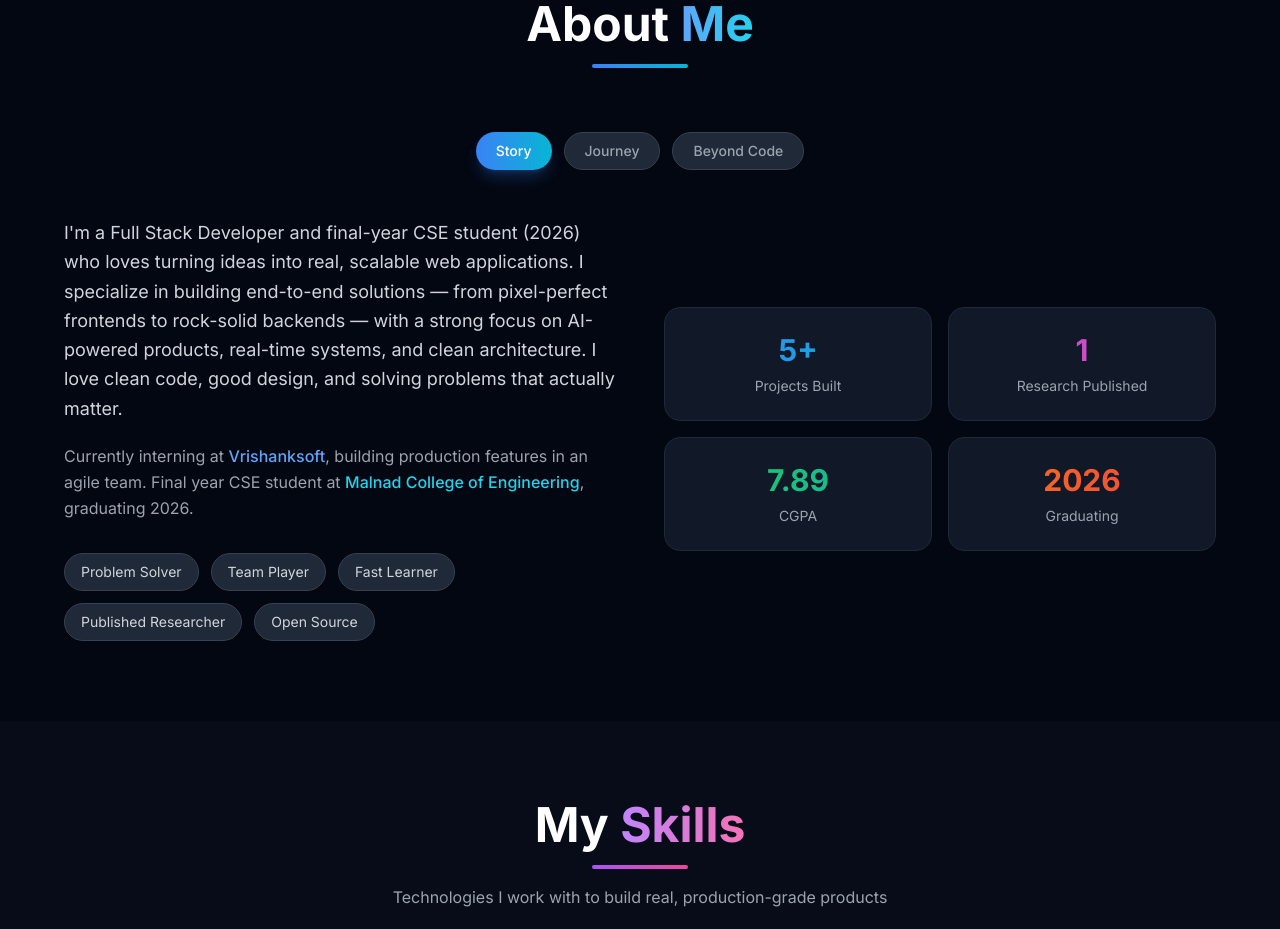
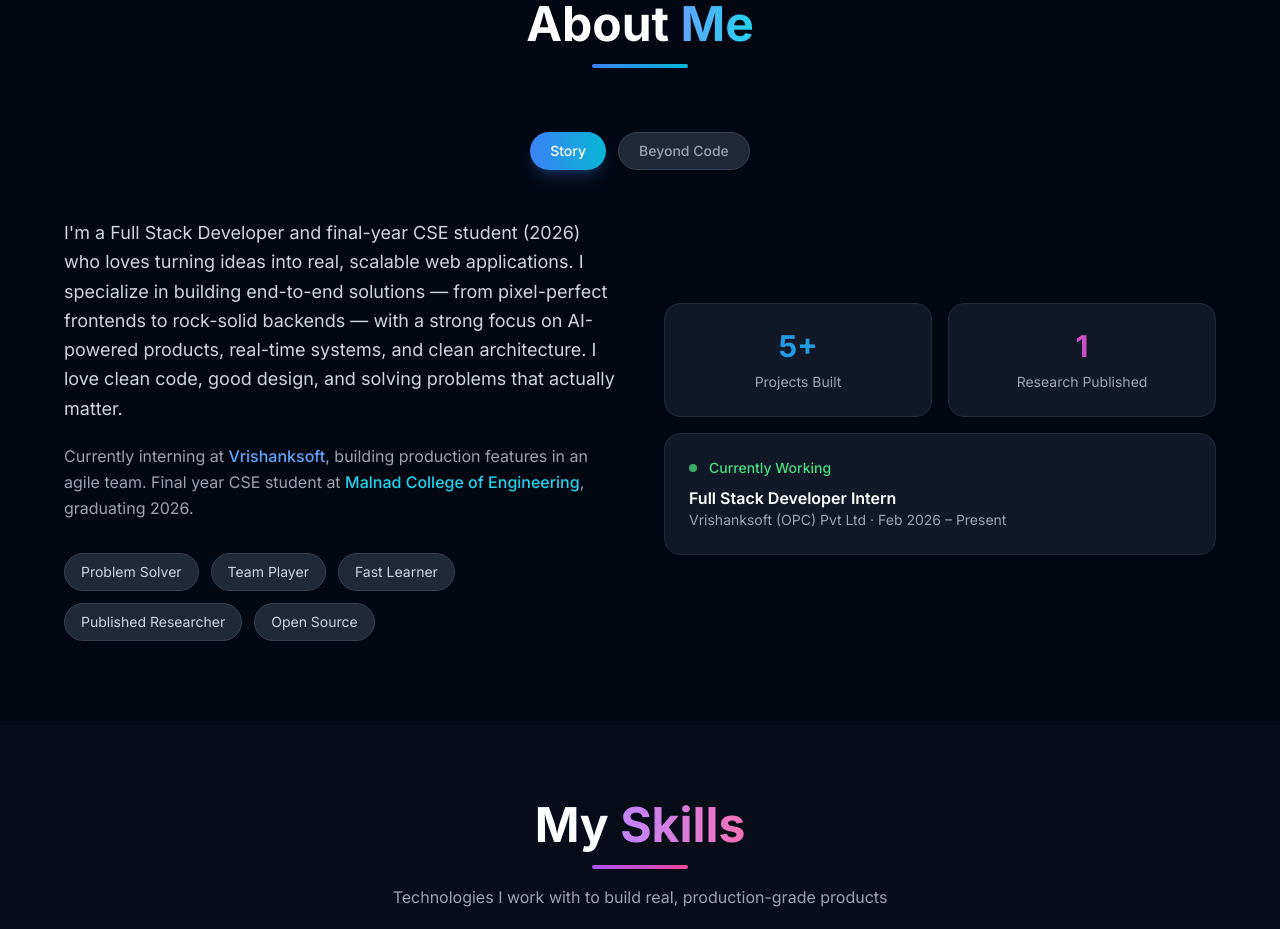
Before and after one commit to zaharaCodes/portfolio, a React (Create React App) app: page / in a window 1280 px wide. Shown: the part 880-1809 px from the top of the page. Built offline with nearby package versions, Linux system fonts and the light colour scheme.

Commit message:
fix: about redesign with tabs + resume PDF working

```diff
--- a/src/components/About.js
+++ b/src/components/About.js
@@ -3,19 +3,12 @@ import { motion, useInView } from 'framer-motion';
 import { info } from '../data/info';
 
 const funFacts = [
-  { emoji: "✈️", label: "Traveller", desc: "Always planning the next trip" },
-  { emoji: "🗺️", label: "Explorer", desc: "New places, new perspectives" },
-  { emoji: "📸", label: "Photographer", desc: "Capturing moments on the road" },
-  { emoji: "☕", label: "Coffee lover", desc: "Fuelled by caffeine & curiosity" },
-  { emoji: "🎧", label: "Music", desc: "Lo-fi beats while coding" },
-  { emoji: "🌙", label: "Night owl", desc: "Best ideas after midnight" },
-];
-
-const timeline = [
-  { year: "2022", event: "Started B.E. Computer Science at Malnad College" },
-  { year: "2024", event: "Built first full-stack AI project with Groq API" },
-  { year: "2025", event: "Published CNN research at iCREATE 2025 Conference" },
-  { year: "2026", event: "Full Stack Developer Intern at Vrishanksoft" },
+  { icon: "🌍", label: "Traveller", desc: "Always planning the next trip" },
+  { icon: "🏔️", label: "Explorer", desc: "New places, new perspectives" },
+  { icon: "🎒", label: "Backpacker", desc: "Light luggage, big adventures" },
+  { icon: "☕", label: "Coffee Lover", desc: "Fuelled by caffeine & curiosity" },
+  { icon: "🎧", label: "Music", desc: "Lo-fi beats while coding" },
+  { icon: "🌙", label: "Night Owl", desc: "Best ideas after midnight" },
 ];
 
 const About = () => {
@@ -43,14 +36,14 @@ const About = () => {
           <div className="w-24 h-1 bg-gradient-to-r from-blue-500 to-cyan-500 mx-auto rounded-full" />
         </motion.div>
 
-        {/* Tab Switcher */}
+        {/* Tab Switcher — only Story & Beyond Code */}
         <motion.div
           initial={{ opacity: 0, y: 10 }}
           animate={isInView ? { opacity: 1, y: 0 } : {}}
           transition={{ duration: 0.5, delay: 0.2 }}
           className="flex justify-center gap-3 mb-12"
         >
-          {['story', 'journey', 'beyond code'].map((tab) => (
+          {['story', 'beyond code'].map((tab) => (
             <button
               key={tab}
               onClick={() => setActiveTab(tab)}
@@ -80,7 +73,8 @@ const About = () => {
                 {info.about}
               </p>
               <p className="text-gray-400 text-base leading-relaxed mb-8">
-                Currently interning at <span className="text-blue-400 font-medium">Vrishanksoft</span>,
+                Currently interning at{' '}
+                <span className="text-blue-400 font-medium">Vrishanksoft</span>,
                 building production features in an agile team. Final year CSE student at{' '}
                 <span className="text-cyan-400 font-medium">Malnad College of Engineering</span>,
                 graduating 2026.
@@ -97,13 +91,11 @@ const About = () => {
               </div>
             </div>
 
-            {/* Right — Stats */}
+            {/* Right — 2 stat cards + internship card */}
             <div className="grid grid-cols-2 gap-4">
               {[
                 { value: "5+", label: "Projects Built", color: "from-blue-500 to-cyan-500" },
                 { value: "1", label: "Research Published", color: "from-purple-500 to-pink-500" },
-                { value: "7.89", label: "CGPA", color: "from-green-500 to-teal-500" },
-                { value: "2026", label: "Graduating", color: "from-orange-500 to-red-500" },
               ].map((stat, i) => (
                 <motion.div
                   key={stat.label}
@@ -119,40 +111,22 @@ const About = () => {
                   <div className="text-gray-400 text-sm">{stat.label}</div>
                 </motion.div>
               ))}
-            </div>
-          </motion.div>
-        )}
 
-        {/* TAB: Journey */}
-        {activeTab === 'journey' && (
-          <motion.div
-            key="journey"
-            initial={{ opacity: 0, y: 20 }}
-            animate={{ opacity: 1, y: 0 }}
-            transition={{ duration: 0.4 }}
-            className="max-w-2xl mx-auto"
-          >
-            <div className="relative">
-              {/* Vertical line */}
-              <div className="absolute left-8 top-0 bottom-0 w-px bg-gradient-to-b from-blue-500 to-cyan-500 opacity-30" />
-
-              {timeline.map((item, i) => (
-                <motion.div
-                  key={item.year}
-                  initial={{ opacity: 0, x: -30 }}
-                  animate={{ opacity: 1, x: 0 }}
-                  transition={{ duration: 0.4, delay: i * 0.15 }}
-                  className="flex gap-6 mb-10 relative"
-                >
-                  {/* Dot */}
-                  <div className="w-16 h-16 rounded-full bg-gradient-to-r from-blue-500 to-cyan-500 flex items-center justify-center flex-shrink-0 z-10 shadow-lg shadow-blue-500/30">
-                    <span className="text-white text-xs font-bold">{item.year}</span>
-                  </div>
-                  <div className="pt-3 pb-2">
-                    <p className="text-gray-200 text-base leading-relaxed">{item.event}</p>
-                  </div>
-                </motion.div>
-              ))}
+              {/* Internship card — full width */}
+              <motion.div
+                initial={{ opacity: 0, scale: 0.8 }}
+                animate={isInView ? { opacity: 1, scale: 1 } : {}}
+                transition={{ duration: 0.4, delay: 0.5 }}
+                whileHover={{ scale: 1.02, y: -4 }}
+                className="col-span-2 p-6 rounded-2xl bg-gray-900 border border-gray-800 hover:border-blue-500/30 transition-all"
+              >
+                <div className="flex items-center gap-3">
+                  <div className="w-2 h-2 rounded-full bg-green-400 animate-pulse" />
+                  <span className="text-green-400 text-sm font-medium">Currently Working</span>
+                </div>
+                <p className="text-white font-semibold mt-2">Full Stack Developer Intern</p>
+                <p className="text-gray-400 text-sm">Vrishanksoft (OPC) Pvt Ltd · Feb 2026 – Present</p>
+              </motion.div>
             </div>
           </motion.div>
         )}
@@ -167,9 +141,9 @@ const About = () => {
           >
             <div className="text-center mb-10">
               <p className="text-gray-300 text-lg max-w-2xl mx-auto leading-relaxed">
-                When I'm not pushing code, you'll probably find me somewhere new —
+                When I'm not pushing code, you'll find me somewhere new —
                 exploring a city I've never been to, hunting for the best local food,
-                or just watching sunsets from a random rooftop.
+                or watching sunsets from a random rooftop.
                 Travelling recharges me the same way solving a hard bug does. ✨
               </p>
             </div>
@@ -184,7 +158,7 @@ const About = () => {
                   whileHover={{ scale: 1.05, y: -6 }}
                   className="p-6 rounded-2xl bg-gray-900 border border-gray-800 hover:border-blue-500/50 transition-all text-center cursor-default group"
                 >
-                  <div className="text-4xl mb-3">{fact.emoji}</div>
+                  <div className="text-4xl mb-3">{fact.icon}</div>
                   <div className="text-white font-semibold mb-1 group-hover:text-blue-400 transition-colors">
                     {fact.label}
                   </div>
--- a/src/components/Navbar.js
+++ b/src/components/Navbar.js
@@ -89,10 +89,11 @@ const Navbar = () => {
               </motion.button>
             ))}
 
-            {/* ✅ Resume Button only - no dark mode toggle */}
+            {/* Resume Button */}
             <motion.a
-              href="/resume.pdf"
+              href="/Fathima-Zahara-Resume.pdf"
               target="_blank"
+              rel="noopener noreferrer"
               className="ml-2 px-4 py-2 rounded-lg bg-gradient-to-r from-blue-600 to-cyan-600 text-white text-sm font-medium hover:from-blue-500 hover:to-cyan-500 transition-all"
               whileHover={{ scale: 1.05 }}
               whileTap={{ scale: 0.95 }}
@@ -141,8 +142,9 @@ const Navbar = () => {
                 </motion.button>
               ))}
               <motion.a
-                href="/resume.pdf"
+                href="/Fathima-Zahara-Resume.pdf"
                 target="_blank"
+                rel="noopener noreferrer"
                 className="block w-full text-center px-4 py-3 rounded-lg bg-gradient-to-r from-blue-600 to-cyan-600 text-white text-sm font-medium mt-2"
                 initial={{ opacity: 0, x: -20 }}
                 animate={{ opacity: 1, x: 0 }}
```
